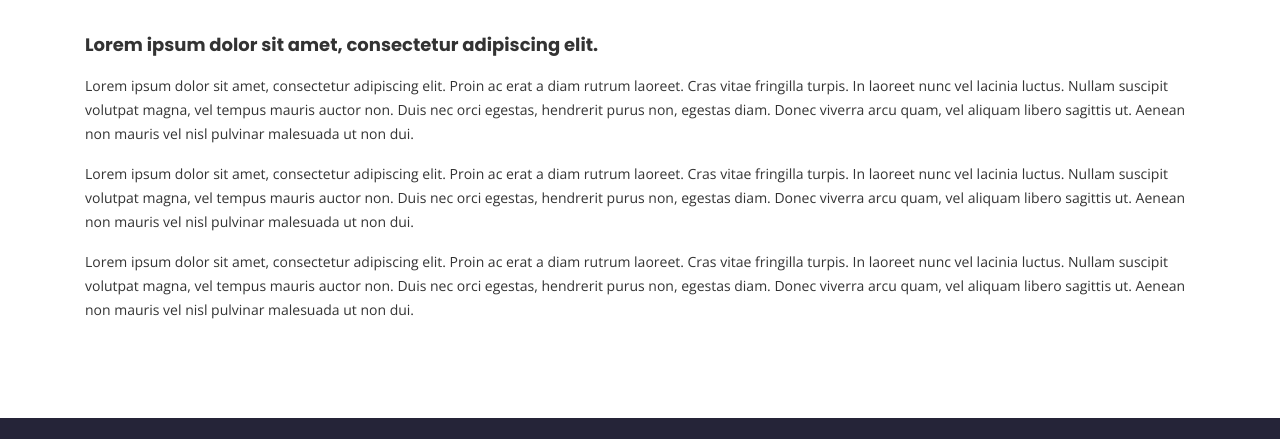
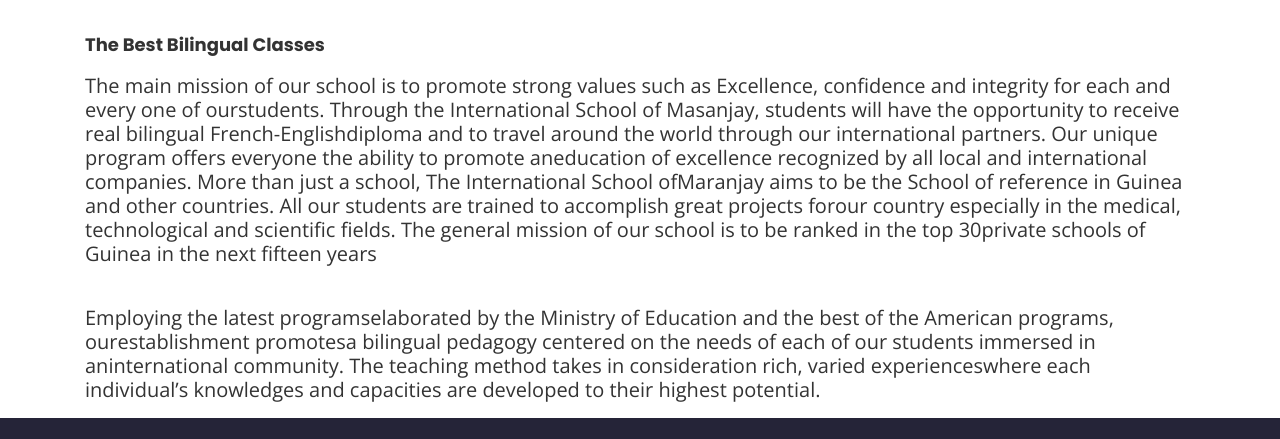
Before and after one commit to Hackerrr23/wusasi-school, a website: page about.html in a window 1280 px wide. Shown: the part 513-952 px from the top of the page. Drawn offline with nearby package versions, Linux system fonts and the light colour scheme.

Commit message:
pouseseseses

```diff
--- a/about.html
+++ b/about.html
@@ -184,37 +184,33 @@
 							<h1>We Are Redefining African <span>Education</span></h1>
 						</div>
 						<p>
-							<strong
-								>Lorem ipsum dolor sit amet, consectetur adipiscing
-								elit.</strong
-							>
+							<strong>The Best Bilingual Classes</strong>
 						</p>
-						<p>
-							Lorem ipsum dolor sit amet, consectetur adipiscing elit. Proin ac
-							erat a diam rutrum laoreet. Cras vitae fringilla turpis. In
-							laoreet nunc vel lacinia luctus. Nullam suscipit volutpat magna,
-							vel tempus mauris auctor non. Duis nec orci egestas, hendrerit
-							purus non, egestas diam. Donec viverra arcu quam, vel aliquam
-							libero sagittis ut. Aenean non mauris vel nisl pulvinar malesuada
-							ut non dui.
+						<p class="top-explain secondExplain">
+							The main mission of our school is to promote strong values such as
+							Excellence, confidence and integrity for each and every one of
+							ourstudents. Through the International School of Masanjay,
+							students will have the opportunity to receive real bilingual
+							French-Englishdiploma and to travel around the world through our
+							international partners. Our unique program offers everyone the
+							ability to promote aneducation of excellence recognized by all
+							local and international companies. More than just a school, The
+							International School ofMaranjay aims to be the School of reference
+							in Guinea and other countries. All our students are trained to
+							accomplish great projects forour country especially in the
+							medical, technological and scientific fields. The general mission
+							of our school is to be ranked in the top 30private schools of
+							Guinea in the next fifteen years
 						</p>
-						<p>
-							Lorem ipsum dolor sit amet, consectetur adipiscing elit. Proin ac
-							erat a diam rutrum laoreet. Cras vitae fringilla turpis. In
-							laoreet nunc vel lacinia luctus. Nullam suscipit volutpat magna,
-							vel tempus mauris auctor non. Duis nec orci egestas, hendrerit
-							purus non, egestas diam. Donec viverra arcu quam, vel aliquam
-							libero sagittis ut. Aenean non mauris vel nisl pulvinar malesuada
-							ut non dui.
-						</p>
-						<p>
-							Lorem ipsum dolor sit amet, consectetur adipiscing elit. Proin ac
-							erat a diam rutrum laoreet. Cras vitae fringilla turpis. In
-							laoreet nunc vel lacinia luctus. Nullam suscipit volutpat magna,
-							vel tempus mauris auctor non. Duis nec orci egestas, hendrerit
-							purus non, egestas diam. Donec viverra arcu quam, vel aliquam
-							libero sagittis ut. Aenean non mauris vel nisl pulvinar malesuada
-							ut non dui.
+						<br />
+						<p class="top-explain secondExplain">
+							Employing the latest programselaborated by the Ministry of
+							Education and the best of the American programs, ourestablishment
+							promotesa bilingual pedagogy centered on the needs of each of our
+							students immersed in aninternational community. The teaching
+							method takes in consideration rich, varied experienceswhere each
+							individual’s knowledges and capacities are developed to their
+							highest potential.
 						</p>
 					</div>
 				</div>
```
